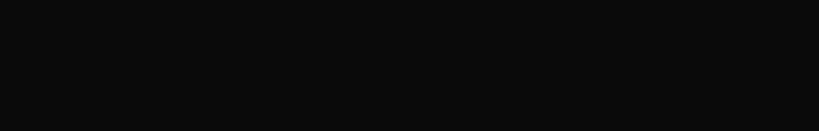
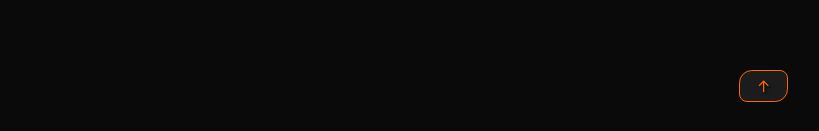
Before and after one commit to sergeiown/questionnaire, a React (Create React App) app: page / in a window 1280 px wide. Shown: the part 666-797 px from the top of the page, without its empty margins (287-1106 px from the left). Built offline with nearby package versions, Linux system fonts and the light colour scheme.

Commit message:
add floating button

```diff
--- a/src/App.js
+++ b/src/App.js
@@ -5,6 +5,7 @@ import PostForm from './components/PostForm';
 import PostFilter from './components/PostFilter';
 import MyModal from './components/UI/MyModal/MyModal';
 import MyButton from './components/UI/button/MyButton';
+import MyFloatingButton from './components/UI/floatingButton/MyFloatingButton';
 import { usePosts } from './hooks/usePosts';
 import PostService from './API/PostService';
 import Loader from './components/UI/Loader/Loader';
@@ -80,12 +81,12 @@ function App() {
 
                 <PostFilter filter={filter} setFilter={setFilter} />
             </div>
-
             {isPostsLoading ? (
                 <Loader />
             ) : (
                 <PostList remove={removePost} posts={sortedAndSearchedPosts} title={'Перелік питань:'} />
             )}
+            <MyFloatingButton>↑</MyFloatingButton>
         </div>
     );
 }
--- /dev/null
+++ b/src/components/UI/floatingButton/MyFloatingButton.jsx
@@ -0,0 +1,12 @@
+import React from 'react';
+import classes from './MyFloatingButton.module.css';
+
+const MyFloatingButton = ({ children, ...props }) => {
+    return (
+        <button {...props} className={classes.myBtn}>
+            {children}
+        </button>
+    );
+};
+
+export default MyFloatingButton;
--- /dev/null
+++ b/src/components/UI/floatingButton/MyFloatingButton.module.css
@@ -0,0 +1,23 @@
+.myBtn {
+  position: fixed;
+  bottom: 4%;
+  right: 16%;
+  padding: 0.3rem 1rem;
+  color: #ff6600;
+  background: #1c1c1c;
+  border: 1px solid #ff6600;
+  border-radius: 0.8rem 0.5rem;
+  text-shadow: 0.125rem 0.125rem 0.125rem #0a0a0a;
+  text-transform: uppercase;
+  cursor: pointer;
+  transition: 0.3s ease;
+}
+.myBtn:hover {
+  background: rgba(255, 102, 0, 0.8);
+  border: 1px solid #a0a0a0;
+  color: #0a0a0a;
+  text-shadow: 0.125rem 0.125rem 0.125rem #a0a0a0;
+}
+.myBtn:visible {
+  display: block;
+}
--- /dev/null
+++ b/src/components/UI/floatingButton/MyFloatingButton.module.scss
@@ -0,0 +1,28 @@
+@import '../../../styles/colors';
+
+.myBtn {
+    position: fixed;
+    bottom: 4%;
+    right: 16%;
+    // display: none;
+    padding: 0.3rem 1rem;
+    color: $color-orange;
+    background: $color-dark;
+    border: 1px solid $color-orange;
+    border-radius: 0.8rem 0.5rem;
+    text-shadow: 0.125rem 0.125rem 0.125rem $color-black;
+    text-transform: uppercase;
+    cursor: pointer;
+    transition: 0.3s ease;
+
+    &:hover {
+        background: rgba($color: $color-orange, $alpha: 0.8);
+        border: 1px solid $color-gray;
+        color: $color-black;
+        text-shadow: 0.125rem 0.125rem 0.125rem $color-gray;
+    }
+
+    &:visible {
+        display: block;
+    }
+}
```
